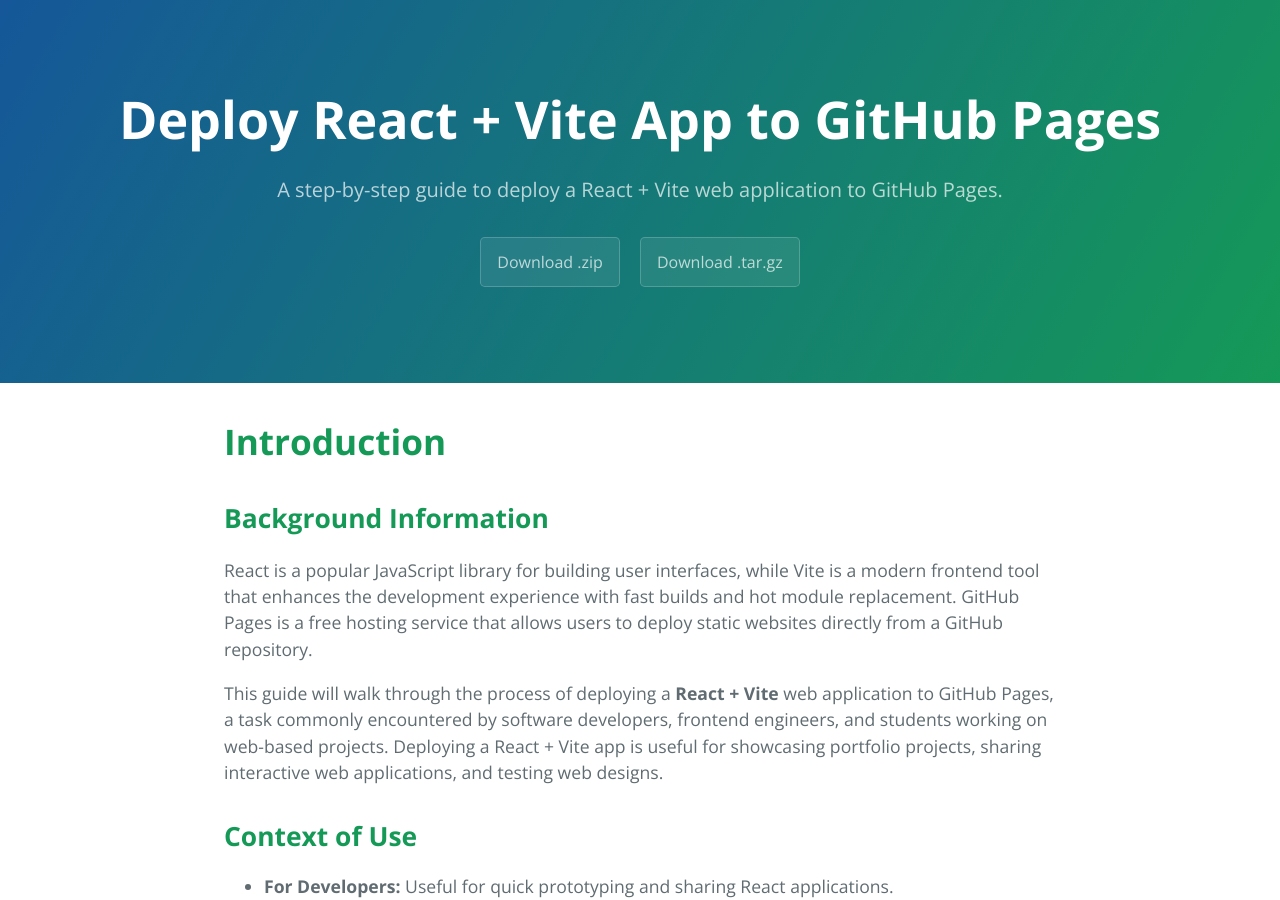
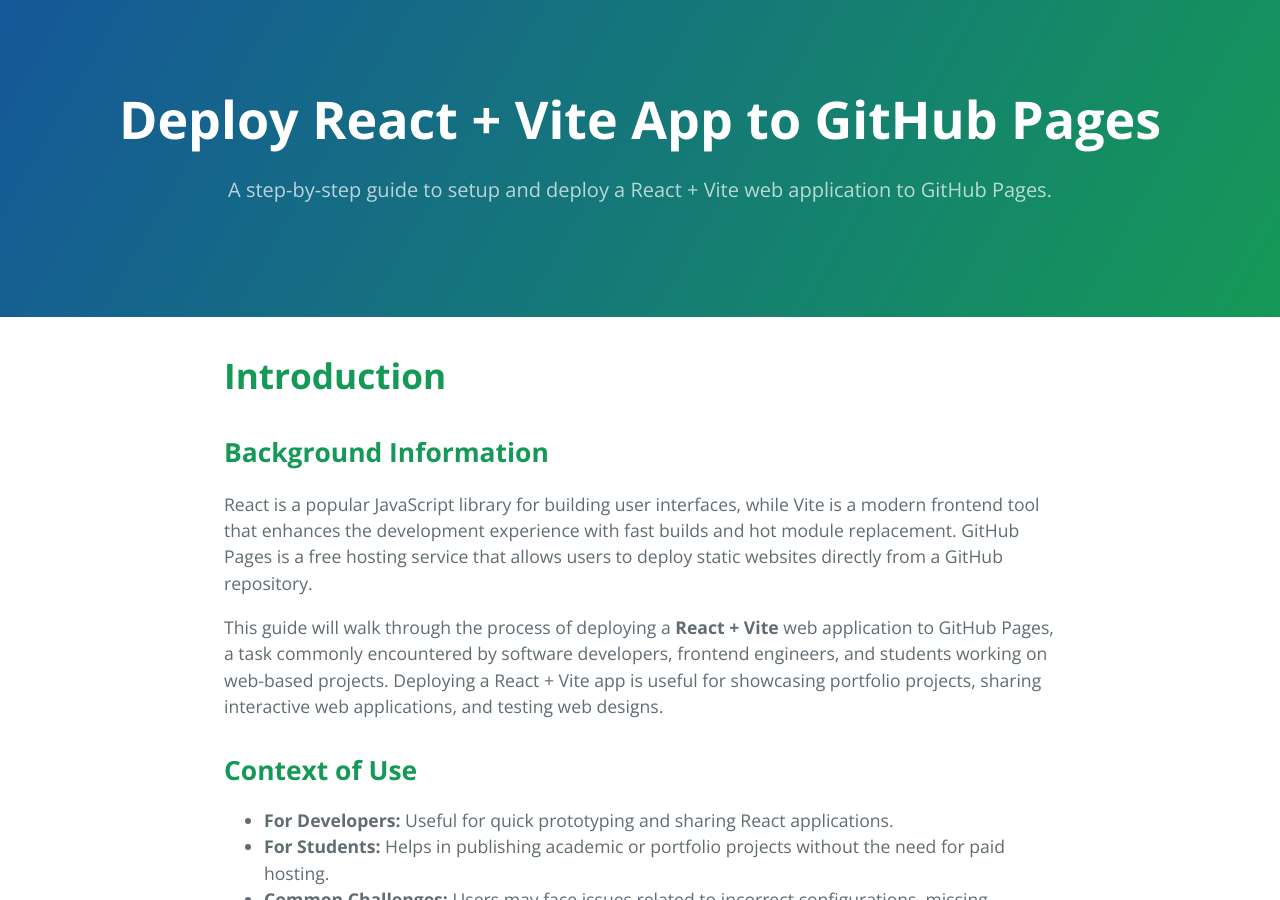
Before and after one commit to anushnandyala/react-vite-github-pages-guide, a Jekyll site: the page built from index.md, in a window 1280 px wide and 900 px high. Built offline with Jekyll 4.4.1, drawn with Linux system fonts in a browser that asks for light colours.

Commit message:
remove downloads

```diff
--- a/_config.yml
+++ b/_config.yml
@@ -1,5 +1,5 @@
 title: Deploying a React + Vite App to GitHub Pages
 description: Deploying a React + Vite App to GitHub Pages.
-show_downloads: true
+show_downloads: false
 google_analytics:
 theme: jekyll-theme-cayman
--- a/index.md
+++ b/index.md
@@ -1,7 +1,7 @@
 ---
 layout: default
 title: Deploy React + Vite App to GitHub Pages
-description: A step-by-step guide to deploy a React + Vite web application to GitHub Pages.
+description: A step-by-step guide to setup and deploy a React + Vite web application to GitHub Pages.
 ---
 
 # **Introduction**
```
Also changed, not shown: 2 other files.
